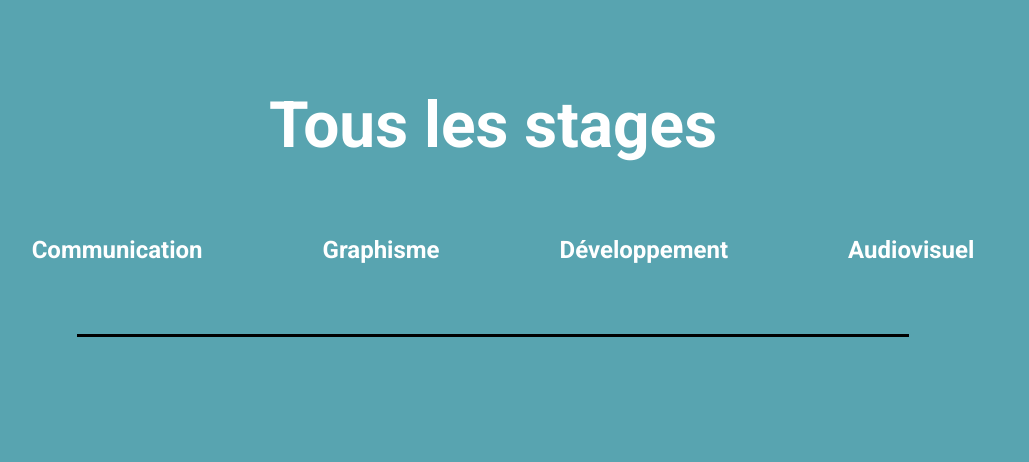
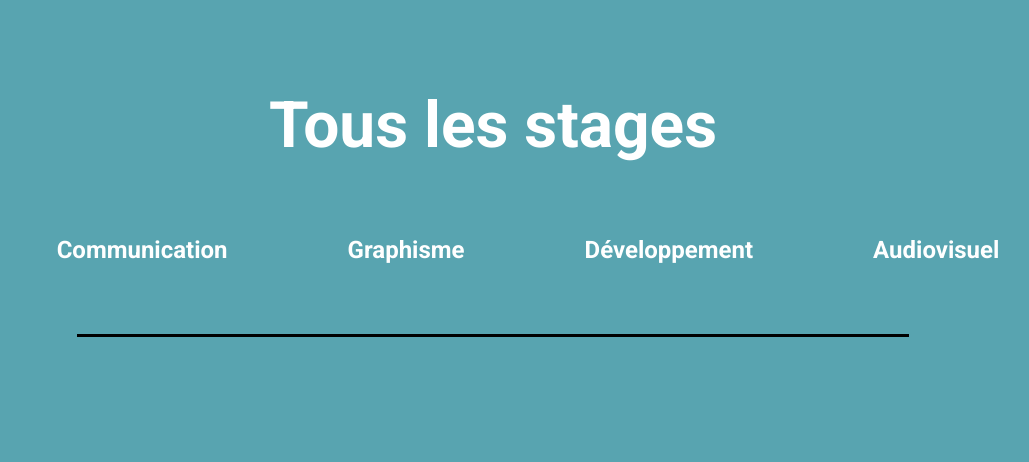
Before and after one commit to Shindarik/HelpMMI, a PHP site: page /pages/stages.php in a window 1280 px wide. Shown: the part 289-751 px from the top of the page, without its empty margins (147-1176 px from the left). Run offline with PHP 8.4, Linux system fonts and the light colour scheme; data that the repository does not hold is empty.

Commit message:
Update stages.css

```diff
--- a/assets/stages.css
+++ b/assets/stages.css
@@ -39,7 +39,12 @@ h1 {
 .dom {
     display: flex;
     align-items: center;
+    justify-content: center;
     margin-right: 50px;
+}
+
+.dom:last-child {
+    margin-right: 0px;
 }
 
 .dom div {
```
